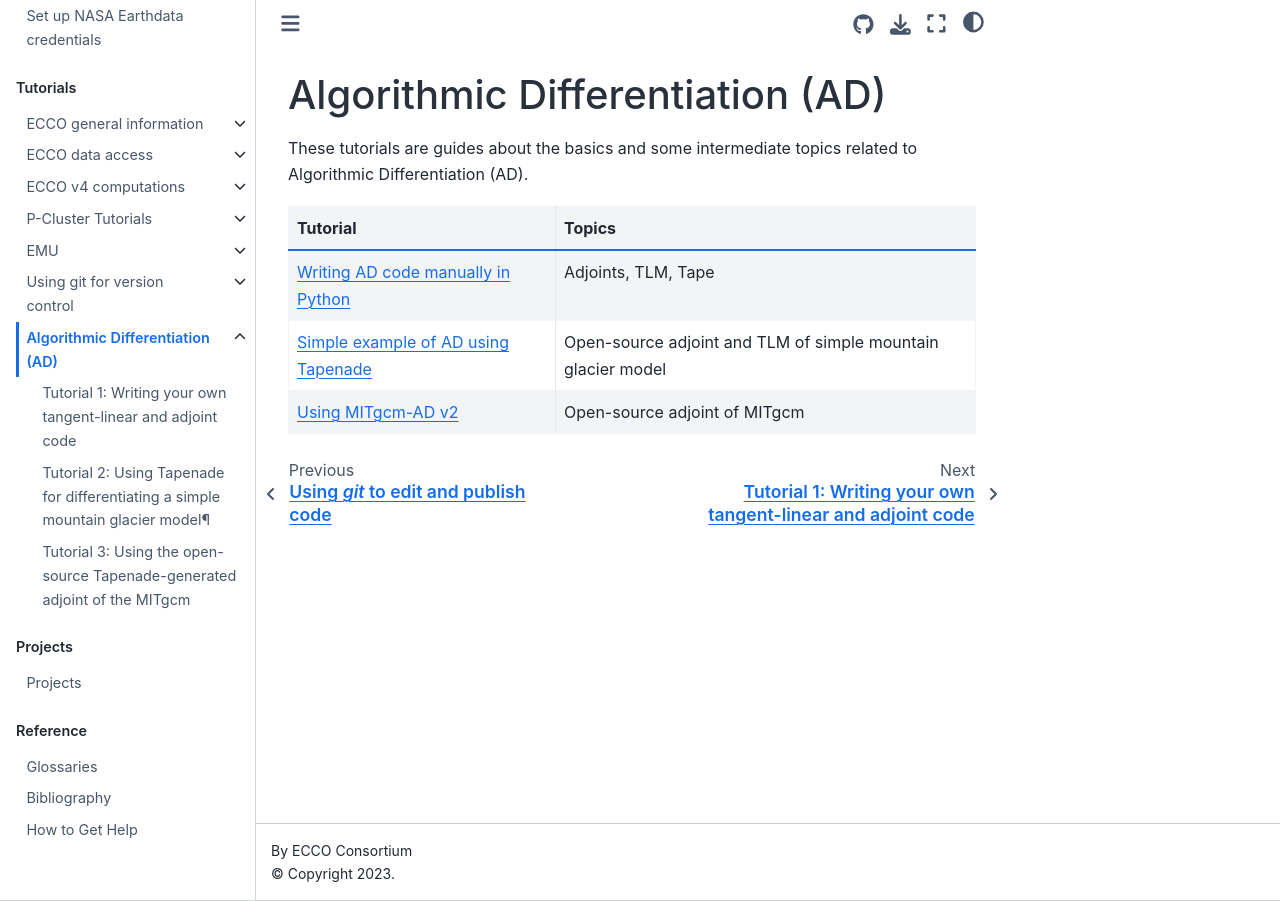
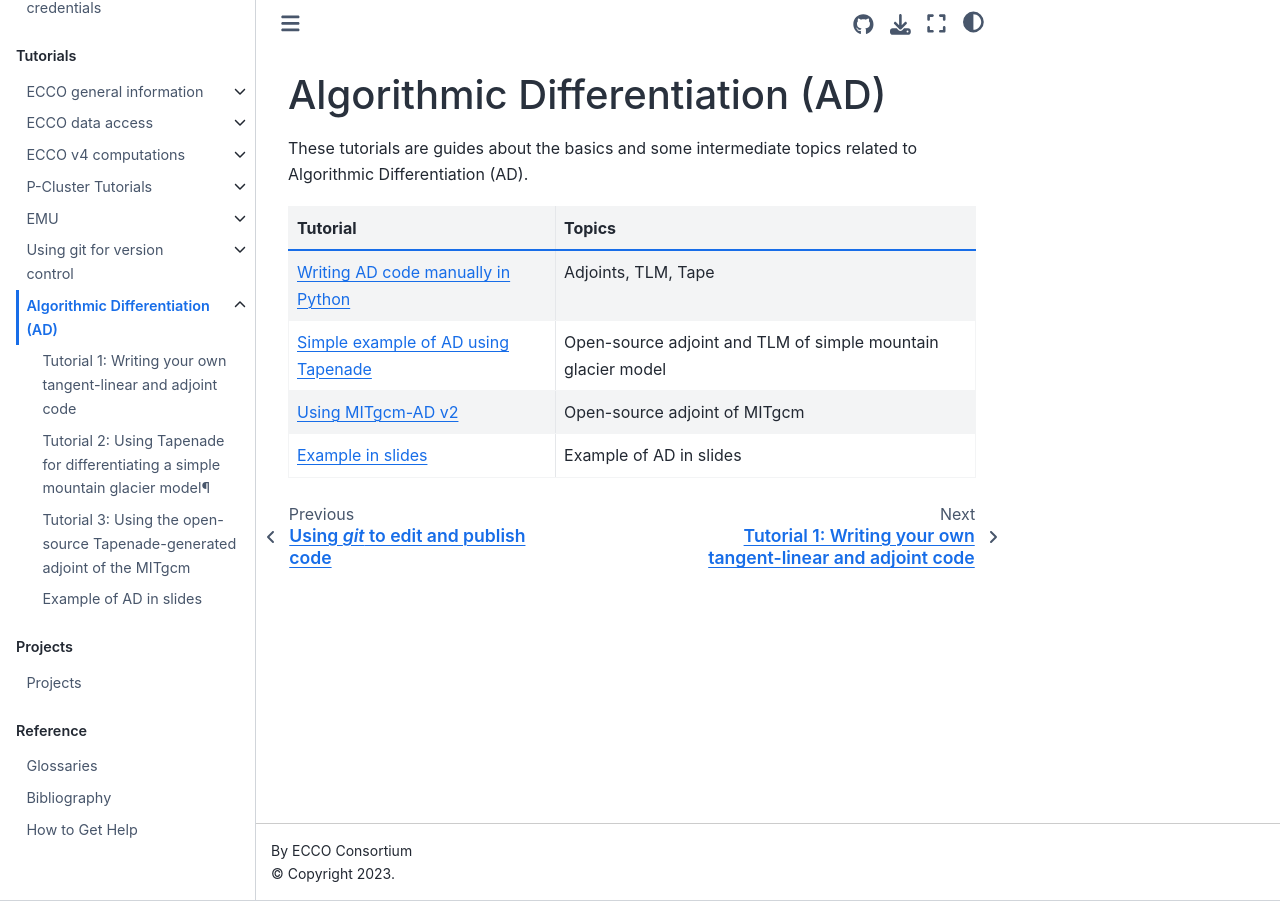
Before and after one commit to ECCO-Hackweek/ecco-2024, a Jupyter Book: the page built from book/tutorials/AD_tuts_index.md, in a window 1280 px wide. Built offline with Jupyter Book 1.0.4 settings and Sphinx 7.4.7 and the Sphinx Book theme 1.1.4, drawn with Linux system fonts in a browser that asks for light colours; pages that are not in the unit, such as notebooks, are missing from menus.

Commit message:
Jupyter notebook of AD example in my slides.

```diff
--- a/book/_toc.yml
+++ b/book/_toc.yml
@@ -67,6 +67,7 @@ parts:
         - file: tutorials/AD_tuts/tutorial_self_ad.ipynb
         - file: tutorials/AD_tuts/tutorial_tapenade_mountain_glacier.ipynb
         - file: tutorials/AD_tuts/tutorial_mitgcm_ad_v2.ipynb
+        - file: tutorials/AD_tuts/tutorial_slides_example.ipynb
 - caption: Projects
   chapters:
     - file: projects/index
--- a/book/tutorials/AD_tuts_index.md
+++ b/book/tutorials/AD_tuts_index.md
@@ -7,3 +7,4 @@ These tutorials are guides about the basics and some intermediate topics related
 | [Writing AD code manually in Python](./AD_tuts/tutorial_self_ad.ipynb) | Adjoints, TLM, Tape |
 | [Simple example of AD using Tapenade](./AD_tuts/tutorial_tapenade_mountain_glacier.ipynb) | Open-source adjoint and TLM of simple mountain glacier model |
 | [Using MITgcm-AD v2](./AD_tuts/tutorial_mitgcm_ad_v2.ipynb) | Open-source adjoint of MITgcm |
+| [Example in slides](./AD_tuts/tutorial_slides_example.ipynb) | Example of AD in slides |
```
Also changed, not shown: book/tutorials/AD_tuts/tutorial_slides_example.ipynb (added).
